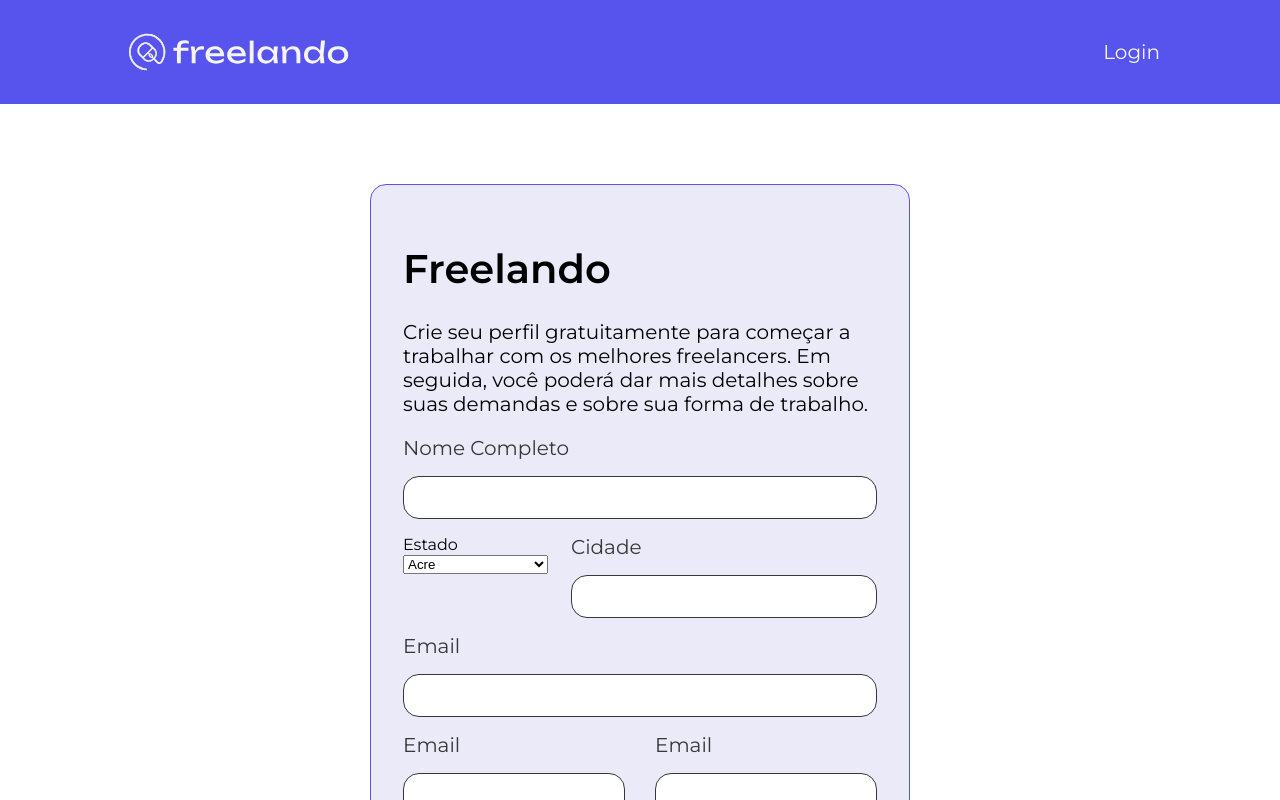
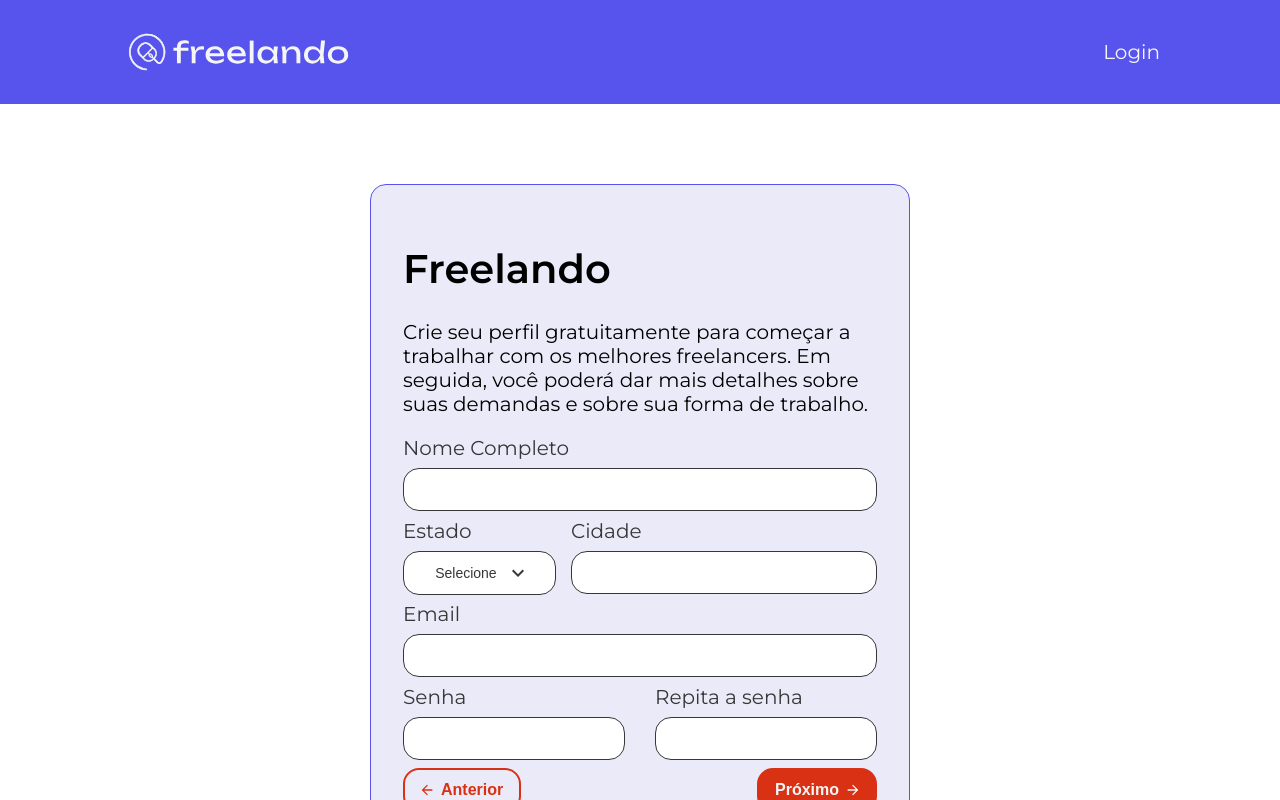
Before and after one commit to OnlySig/Freelando, a React (Create React App) app: page / in a window 1280 px wide. Shown: the top 800 px of the page. Built offline with nearby package versions, Linux system fonts and the light colour scheme.

Commit message:
features: select arry de estados

```diff
--- a/src/App.js
+++ b/src/App.js
@@ -11,10 +11,9 @@
 import { ReactComponent as ArrowLeft } from "./images/icons/iconeBotões/ícone voltar.svg";
 import Button from "./components/Button";
 import Select from "./components/Select";
+import { estados } from "./components/Select/estados";
 
 function App() {
-  const [select, setSelect] = useState("");
-  console.log(select);
 
   return (
     <CompThemeProvider>
@@ -37,7 +36,7 @@
               </Row>
               <Row>
                 <Col lg={4} md={4} sm={4}>
-                  <Select value={select} setValue={e => setSelect(e)}/>
+                  <Select label="Estado" arry={estados}/>
                 </Col>
                 <Col lg={8} md={8} sm={8}>
                   <InputText require textLabel="Cidade"/>
@@ -50,10 +49,10 @@
               </Row>
               <Row >
                 <Col lg={6} md={6} sm={6}>
-                  <InputText require textLabel="Email"/>
+                  <InputText require textLabel="Senha"/>
                 </Col>
                 <Col lg={6} md={6} sm={6}>
-                  <InputText require textLabel="Email"/>
+                  <InputText require textLabel="Repita a senha"/>
                 </Col>
               </Row>
               <Row>
--- a/src/components/InputText/index.jsx
+++ b/src/components/InputText/index.jsx
@@ -11,7 +11,7 @@
     border-radius: ${props=>props.theme.espacamentos.s};
     padding: 12px ${props=>props.theme.espacamentos.s};
     background-color: ${props=>props.theme.cores.white};
-    margin: ${props=>props.theme.espacamentos.xs} 0 ${props=>props.theme.espacamentos.s} 0;
+    margin-bottom: ${props=>props.theme.espacamentos.xs};
     outline: none;
     font-size: 14px;
     color: ${props=>props.theme.cores.neutras.a};
--- /dev/null
+++ b/src/components/Select/estados.js
@@ -0,0 +1,29 @@
+export const estados = [
+  { "text": "Acre", "value": "AC" },
+  { "text": "Alagoas", "value": "AL" },
+  { "text": "Amapá", "value": "AP" },
+  { "text": "Amazonas", "value": "AM" },
+  { "text": "Bahia", "value": "BA" },
+  { "text": "Ceará", "value": "CE" },
+  { "text": "Distrito Federal", "value": "DF" },
+  { "text": "Espírito Santo", "value": "ES" },
+  { "text": "Goiás", "value": "GO" },
+  { "text": "Maranhão", "value": "MA" },
+  { "text": "Mato Grosso", "value": "MT" },
+  { "text": "Mato Grosso do Sul", "value": "MS" },
+  { "text": "Minas Gerais", "value": "MG" },
+  { "text": "Pará", "value": "PA" },
+  { "text": "Paraíba", "value": "PB" },
+  { "text": "Paraná", "value": "PR" },
+  { "text": "Pernambuco", "value": "PE" },
+  { "text": "Piauí", "value": "PI" },
+  { "text": "Rio de Janeiro", "value": "RJ" },
+  { "text": "Rio Grande do Norte", "value": "RN" },
+  { "text": "Rio Grande do Sul", "value": "RS" },
+  { "text": "Rondônia", "value": "RO" },
+  { "text": "Roraima", "value": "RR" },
+  { "text": "Santa Catarina", "value": "SC" },
+  { "text": "São Paulo", "value": "SP" },
+  { "text": "Sergipe", "value": "SE" },
+  { "text": "Tocantins", "value": "TO" }
+];
--- a/src/components/Select/index.jsx
+++ b/src/components/Select/index.jsx
@@ -1,20 +1,103 @@
-import React from "react";
+import React, { useState } from "react";
+import { ReactComponent as ArrowUp } from "../../images/icons/iconesComponentes/ícone expand less.svg";
+import { ReactComponent as ArrowDown } from "../../images/icons/iconesComponentes/ícone expand.svg";
+import styled from "@emotion/styled";
+import PropTypes from "prop-types";
 
-const estados = ["Acre","Alagoas","Amapá","Amazonas","Bahia","Ceará","Distrito Federal","Espírito Santo","Goiás","Maranhão","Mato Grosso","Mato Grosso do Sul","Minas Gerais","Pará","Paraíba","Paraná","Pernambuco","Piauí","Rio de Janeiro","Rio Grande do Norte","Rio Grande do Sul","Rondônia","Roraima","Santa Catarina","São Paulo","Sergipe","Tocantins"];
+const StyledLabel = styled.label `
+  display: flex;
+  flex-direction: column;
+  width: -webkit-fill-available;
+  position: absolute;
+  z-index: 2;
+  span {
+    margin-bottom: 8px;
+  }
+  span {
+    font-size: 20px;
+    color: ${props=>props.theme.cores.neutras.a};
+  }
+  ul {
+    max-height: 190px;
+    overflow-y: scroll;
+    padding: 0;
+    background-color: #FFF;
+    margin-top: 0;
+    border: 1px solid ${props=>props.theme.cores.neutras.a};
+    border-radius: 0 0 16px 16px;
+  }
+  ul::-webkit-scrollbar {
+    display: none;
+  } // faz sumir a scrollbar
+  li {
+    padding: 8px;
+    border-bottom: 1px solid ${props=>props.theme.cores.neutras.b};
+    text-align: center;
+    list-style: none;
+    cursor: pointer;
+  }
+  li:hover {
+    background-color: ${props=>props.theme.cores.neutras.b};
+  }
+`;
 
-const Select = ({value, setValue}) => {
+const StyledButton = styled.button `
+  border: 1px solid ${props=>props.theme.cores.neutras.a};
+  border-start-start-radius: 16px;
+  border-start-end-radius: 16px;
+  border-bottom-right-radius: ${props=> props.toggle ? "0px" : "16px"};
+  border-bottom-left-radius: ${props=> props.toggle ? "0px" : "16px"};
+  background-color: #FFF;
+  padding: 13px 16px;
+  max-height: 44px;
+  outline: none;
+  font-size: 14px;
+  display: flex;
+  justify-content: space-evenly;
+  align-items: center;
+  color: ${props=>props.theme.cores.neutras.a};
+`;
+
+const Select = ({ label, arry }) => {
+  const [toggle, setToggle] = useState(false);
+  const [selecionado, setSelecionado] = useState(null);
+  console.log(selecionado);
+  console.log(toggle);
   return (
     <>
-      <span>Estado</span>
-      <select value={value} onChange={e=>setValue(e.target.value)}>
-        {
-          estados.map((estado, index) =>
-            <option key={index} value={estado}>{estado}</option>
-          )
-        }
-      </select>
+      <StyledLabel>
+        <span>
+          {label}
+        </span>
+        <StyledButton
+          type="button"
+          toggle={toggle}
+          onKeyDown={()=>setToggle(true)}
+          onClick={()=>setToggle(!toggle)}
+        >
+          {selecionado ? selecionado.text : "Selecione"}
+          {toggle ?
+            <ArrowUp />:
+            <ArrowDown />
+          }
+        </StyledButton>
+        {toggle && <ul>
+          {arry.map((e, index) =>
+            <li
+              onClick={()=>setSelecionado(e)}
+              key={index}>
+              { e.text }
+            </li>
+          )}
+        </ul>}
+      </StyledLabel>
     </>
   );
 };
 
+Select.propTypes = {
+  label: PropTypes.string,
+  arry: PropTypes.array
+};
+
 export default Select;
--- a/src/components/ThemeProvider/index.jsx
+++ b/src/components/ThemeProvider/index.jsx
@@ -19,7 +19,7 @@
     },
     neutras: {
       a: "#373737",
-      b: "",
+      b: "#E8E8E8",
       c: "#F5F5F5",
     },
     dark: {
```
